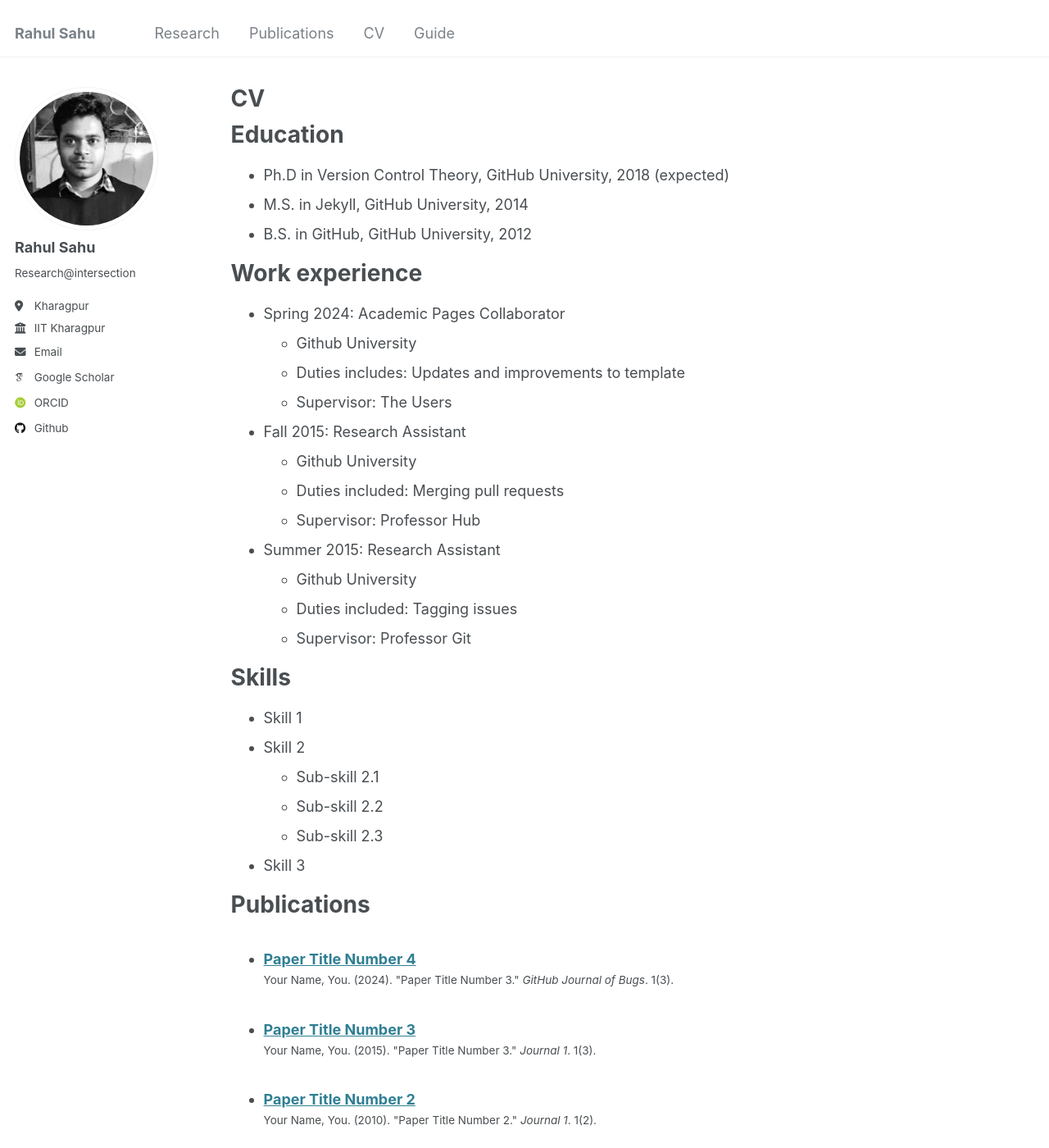
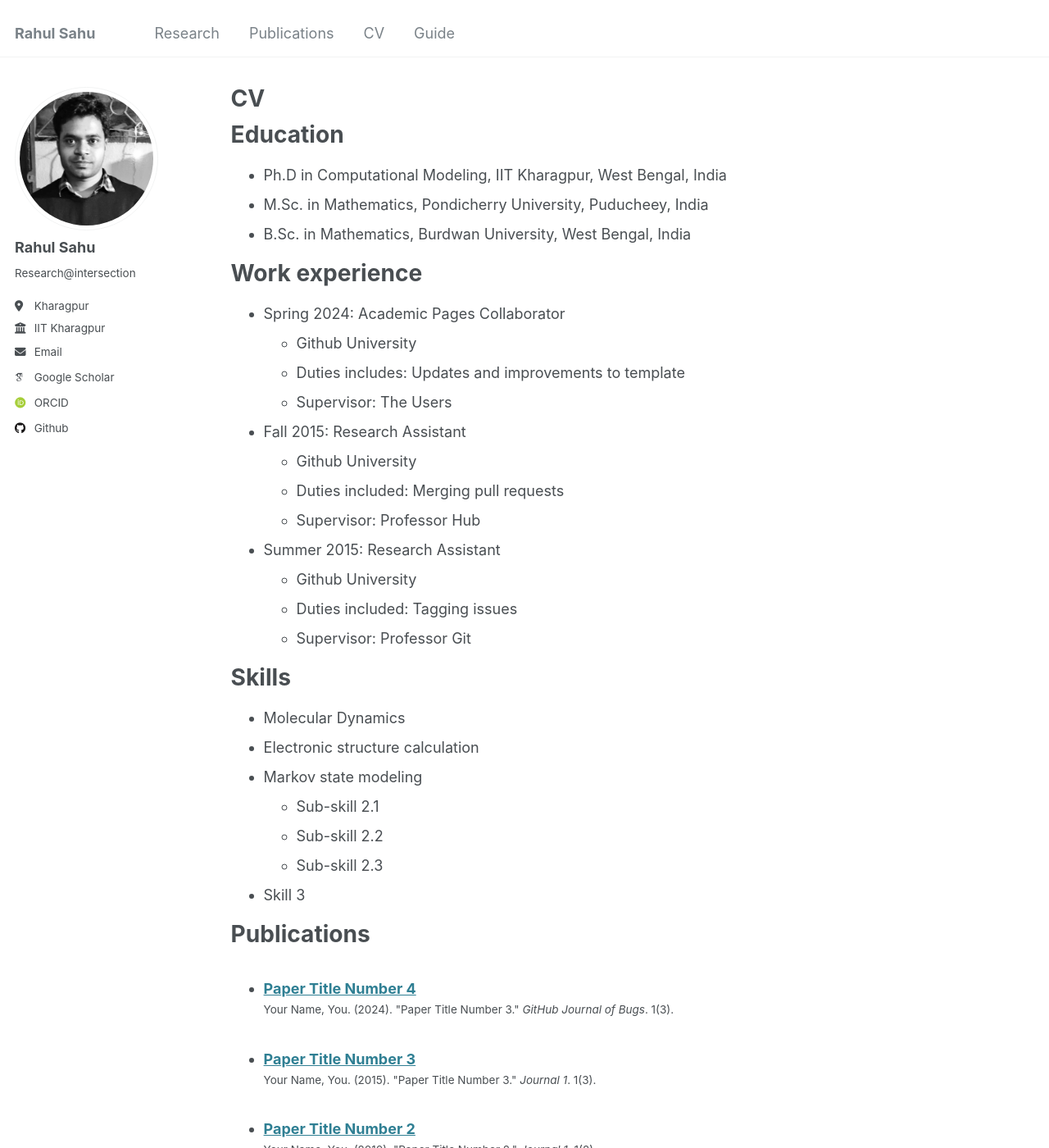
Before and after one commit to srahul21/srahul21.github.io, a Jekyll site: the page built from _pages/cv.md, in a window 1280 px wide and 1400 px high. Shown: the whole window at 82% size. Built offline with Jekyll 4.4.1, drawn with Linux system fonts in a browser that asks for light colours; some web fonts are replaced.

Commit message:
Update cv.md

```diff
--- a/_pages/cv.md
+++ b/_pages/cv.md
@@ -11,9 +11,9 @@ redirect_from:
 
 Education
 ======
-* Ph.D in Version Control Theory, GitHub University, 2018 (expected)
-* M.S. in Jekyll, GitHub University, 2014
-* B.S. in GitHub, GitHub University, 2012
+* Ph.D in Computational Modeling, IIT Kharagpur, West Bengal, India
+* M.Sc. in Mathematics, Pondicherry University, Puducheey, India
+* B.Sc. in Mathematics, Burdwan University, West Bengal, India
 
 Work experience
 ======
@@ -34,8 +34,9 @@ Work experience
 
 Skills
 ======
-* Skill 1
-* Skill 2
+* Molecular Dynamics
+* Electronic structure calculation
+* Markov state modeling
   * Sub-skill 2.1
   * Sub-skill 2.2
   * Sub-skill 2.3
```
